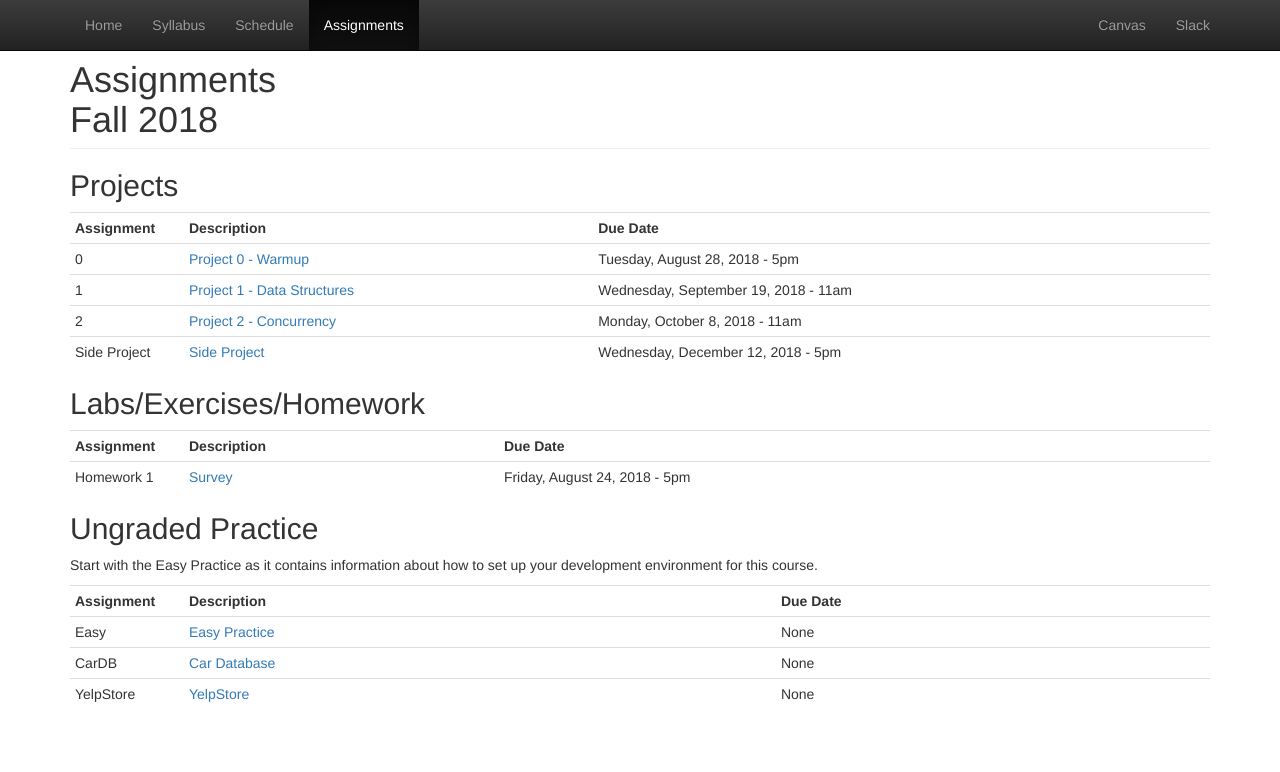
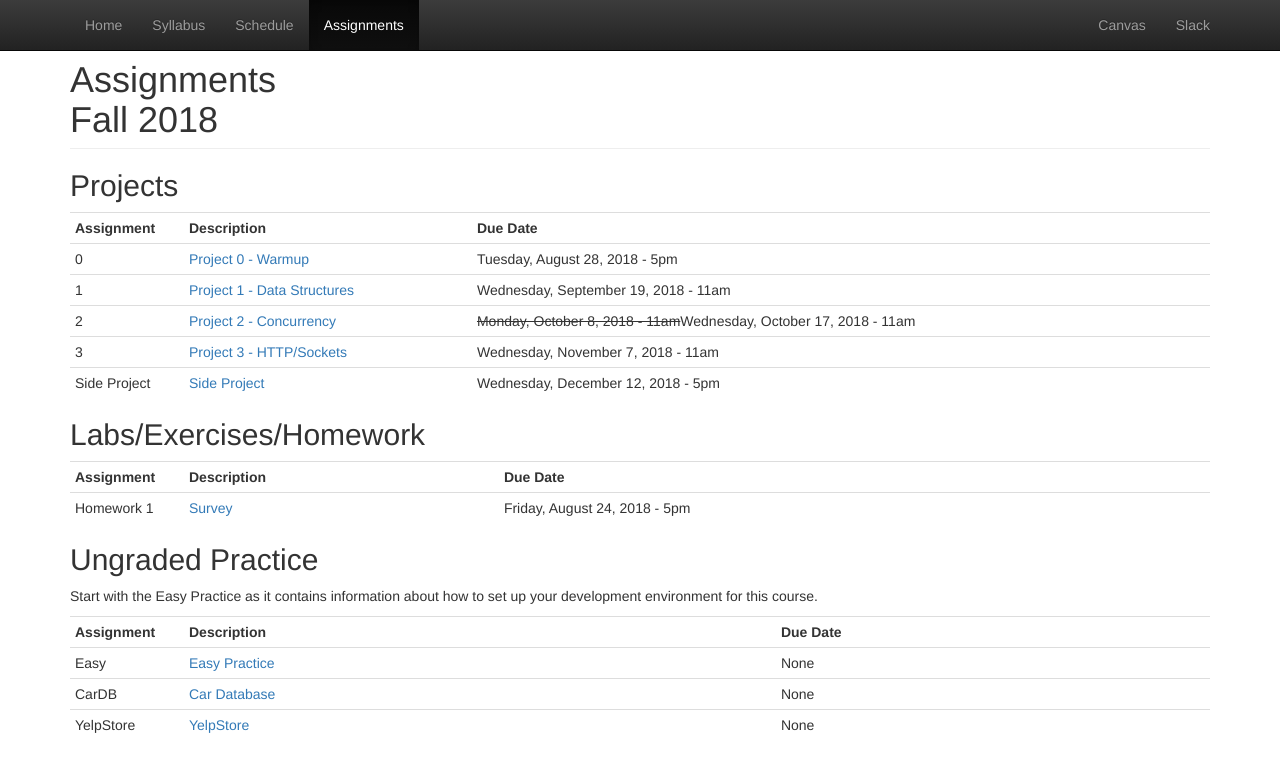
Before and after one commit to CS601-F18/cs601-f18.github.io, a Jekyll site: the page built from assignments.html, in a window 1280 px wide. Shown: the top 772 px of the page. Built offline with Jekyll 4.4.1, drawn with Linux system fonts in a browser that asks for light colours.

Commit message:
update dates

```diff
--- a/assignments.html
+++ b/assignments.html
@@ -33,7 +33,14 @@ title: Assignments
        <td>
         <a href="https://github.com/CS601-F18/projects/blob/master/project2.md">Project 2 - Concurrency</a><br/>
       </td>
-      <td>Monday, October 8, 2018 - 11am</td>
+      <td><strike>Monday, October 8, 2018 - 11am</strike>Wednesday, October 17, 2018 - 11am</td>
+    </tr>
+     <tr>
+       <td>3</td>
+       <td>
+        <a href="https://github.com/CS601-F18/projects/blob/master/project3.md">Project 3 - HTTP/Sockets</a><br/>
+      </td>
+      <td>Wednesday, November 7, 2018 - 11am</td>
     </tr>
      <tr>
        <td>Side Project</td>
```
